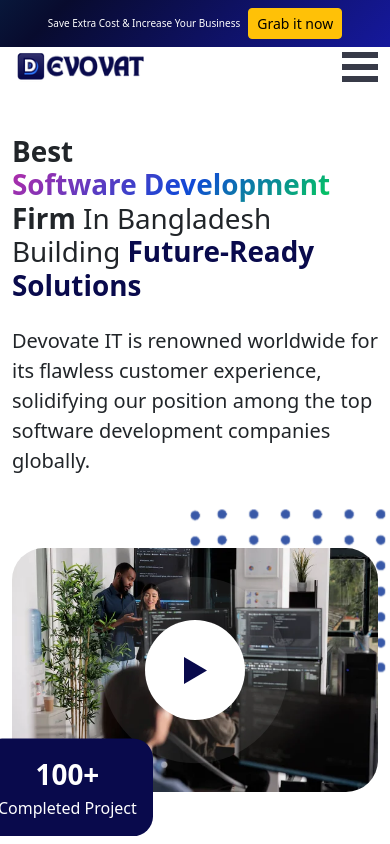
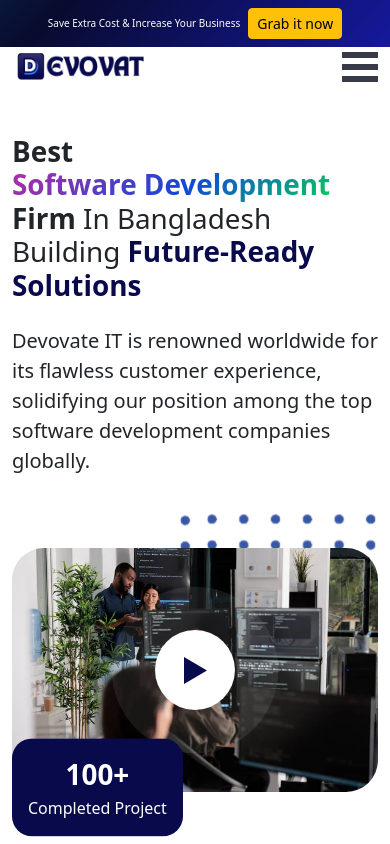
Before and after one commit to sakibbdcse/Devovate-It, a React (Vite) app: page / in a window 390 px wide. Shown: the top 844 px of the page. Built offline with nearby package versions, Linux system fonts and the light colour scheme.

Commit message:
update responsive

```diff
--- a/src/components/hero/hero.css
+++ b/src/components/hero/hero.css
@@ -11,7 +11,7 @@
   background-size: 200% auto;
   color: #fff;
   background-clip: text;
-  text-fill-color: transparent;
+  /* text-fill-color: transparent; */
   -webkit-background-clip: text;
   -webkit-text-fill-color: transparent;
   animation: textanim 2s linear infinite;
@@ -118,3 +118,16 @@
     transform: translateY(25px);
   }
 }
+@media screen and (max-width: 500px) {
+  .banner_experience {
+    left: -0px;
+  }
+  .banner_shape {
+    right: -20px;
+    top: -10px;
+  }
+  .play_button {
+    width: 80px;
+    height: 80px;
+  }
+}
```
